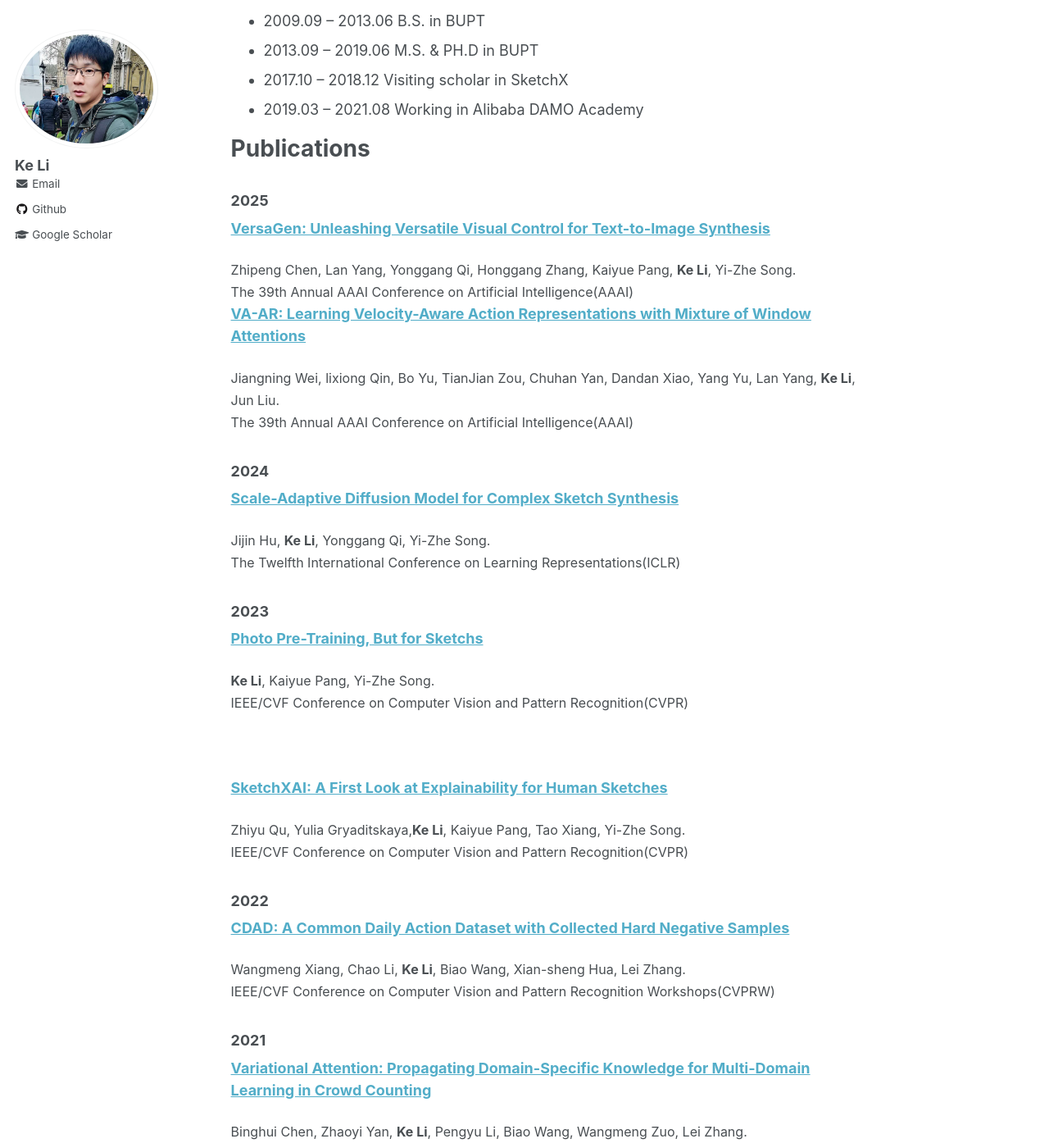
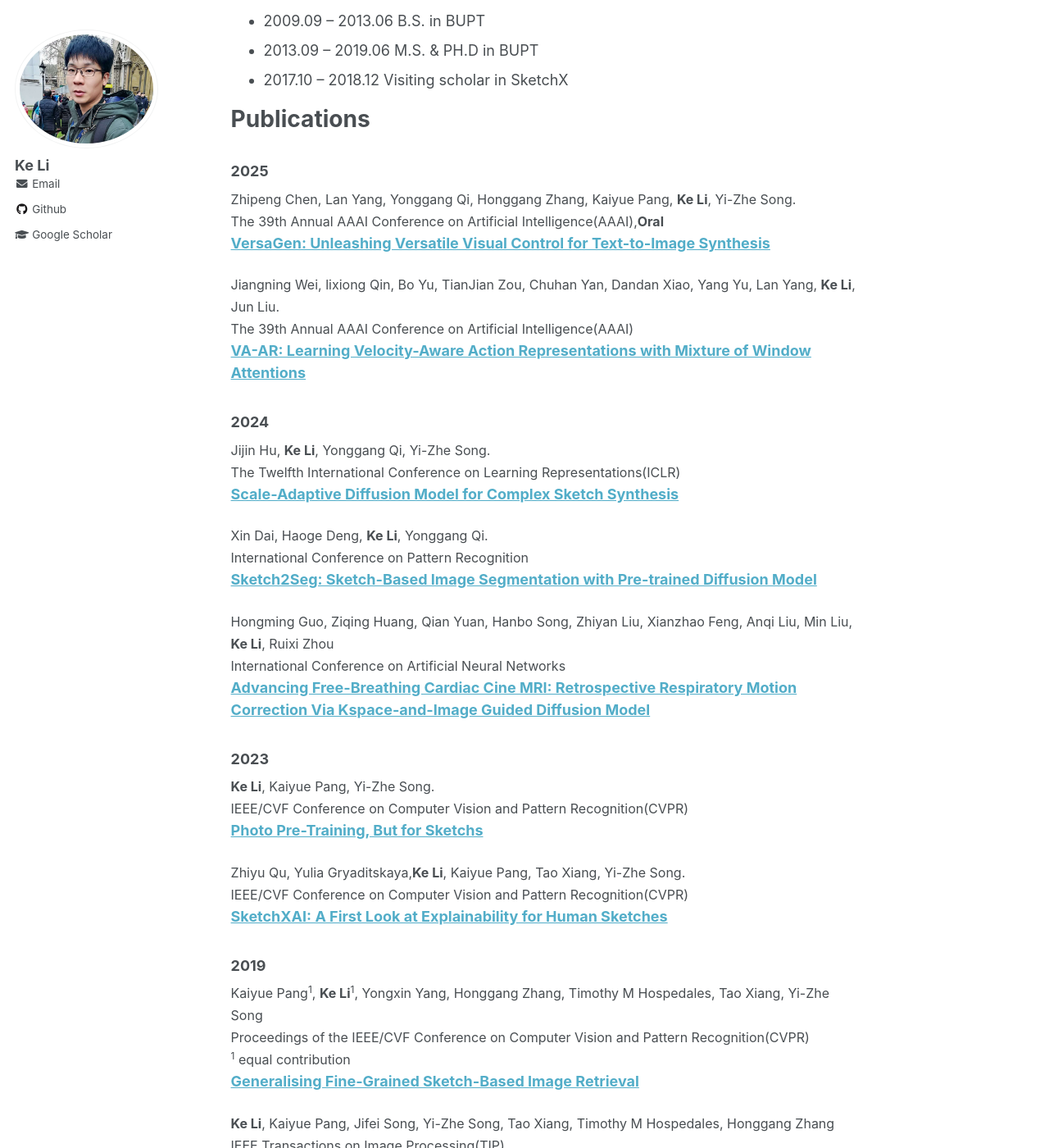
Before and after one commit to KeLi-SketchX/KeLi-SketchX.github.io, a Jekyll site: the page built from _pages/about.md, in a window 1280 px wide and 1400 px high, scrolled down 381 px. Shown: the whole window at 82% size. Built offline with Jekyll 4.4.1, drawn with Linux system fonts in a browser that asks for light colours; some of the changed text lies outside the part shown.

Commit message:
Update about.md

```diff
--- a/_pages/about.md
+++ b/_pages/about.md
@@ -17,19 +17,21 @@ My research interest is Computer Vision and Machine Learning, particularly focus
 * 2009.09 -- 2013.06   B.S.              in BUPT
 * 2013.09 -- 2019.06   M.S. & PH.D       in BUPT
 * 2017.10 -- 2018.12   Visiting scholar  in SketchX
-* 2019.03 -- 2021.08   Working           in Alibaba DAMO Academy
+<!--* 2019.03 -- 2021.08   Working           in Alibaba DAMO Academy -->
 
 # Publications
 ### **2025**
-[**VersaGen: Unleashing Versatile Visual Control for Text-to-Image Synthesis**](https://openreview.net/forum?id=fcnZ7SJS4m)
+
 
 <font size=3>
 Zhipeng Chen, Lan Yang, Yonggang Qi, Honggang Zhang, Kaiyue Pang, <b>Ke Li</b>, Yi-Zhe Song.
 <br>
-The 39th Annual AAAI Conference on Artificial Intelligence(AAAI)
+The 39th Annual AAAI Conference on Artificial Intelligence(AAAI),<b>Oral</b>
 </font>
 
-[**VA-AR: Learning Velocity-Aware Action Representations with Mixture of Window Attentions**](https://openreview.net/forum?id=la8o6xjTnp)
+
+[**VersaGen: Unleashing Versatile Visual Control for Text-to-Image Synthesis**](https://openreview.net/forum?id=fcnZ7SJS4m)
+
 
 <font size=3>
 Jiangning Wei, lixiong Qin, Bo Yu, TianJian Zou, Chuhan Yan, Dandan Xiao, Yang Yu, Lan Yang, <b>Ke Li</b>, Jun Liu.
@@ -37,9 +39,9 @@ Jiangning Wei, lixiong Qin, Bo Yu, TianJian Zou, Chuhan Yan, Dandan Xiao, Yang Y
 The 39th Annual AAAI Conference on Artificial Intelligence(AAAI)
 </font>
 
+[**VA-AR: Learning Velocity-Aware Action Representations with Mixture of Window Attentions**](https://openreview.net/forum?id=la8o6xjTnp)
 
 ### **2024**
-[**Scale-Adaptive Diffusion Model for Complex Sketch Synthesis**](http://keli-sketchx.github.io/files/870_scale_adaptive_diffusion_model.pdf)
 
 <font size=3>
 Jijin Hu, <b>Ke Li</b>, Yonggang Qi, Yi-Zhe Song.
@@ -47,8 +49,27 @@ Jijin Hu, <b>Ke Li</b>, Yonggang Qi, Yi-Zhe Song.
 The Twelfth International Conference on Learning Representations(ICLR)
 </font>
 
+[**Scale-Adaptive Diffusion Model for Complex Sketch Synthesis**](http://keli-sketchx.github.io/files/870_scale_adaptive_diffusion_model.pdf)
+
+
+
+<font size=3>
+Xin Dai, Haoge Deng, <b>Ke Li</b>, Yonggang Qi.
+<br>
+International Conference on Pattern Recognition
+</font>
+
+[**Sketch2Seg: Sketch-Based Image Segmentation with Pre-trained Diffusion Model**](https://link.springer.com/chapter/10.1007/978-3-031-78347-0_3)
+
+<font size=3>
+Hongming Guo, Ziqing Huang, Qian Yuan, Hanbo Song, Zhiyan Liu, Xianzhao Feng, Anqi Liu, Min Liu, <b>Ke Li</b>, Ruixi Zhou
+<br>
+International Conference on Artificial Neural Networks
+</font>
+
+[**Advancing Free-Breathing Cardiac Cine MRI: Retrospective Respiratory Motion Correction Via Kspace-and-Image Guided Diffusion Model**](https://link.springer.com/chapter/10.1007/978-3-031-72353-7_14)
+
 ### **2023**
-[**Photo Pre-Training, But for Sketchs**](http://keli-sketchx.github.io/files/Li_Photo_Pre-Training_but_for_Sketch_CVPR_2023_paper.pdf)
 
 <font size=3>
 <b>Ke Li</b>, Kaiyue Pang, Yi-Zhe Song.
@@ -56,10 +77,7 @@ The Twelfth International Conference on Learning Representations(ICLR)
 IEEE/CVF Conference on Computer Vision and Pattern Recognition(CVPR)
 </font>
 
-<br>
-<br>
-
-[**SketchXAI: A First Look at Explainability for Human Sketches**](http://keli-sketchx.github.io/files/Qu_SketchXAI_A_First_Look_at_Explainability_for_Human_Sketches_CVPR_2023_paper.pdf)
+[**Photo Pre-Training, But for Sketchs**](http://keli-sketchx.github.io/files/Li_Photo_Pre-Training_but_for_Sketch_CVPR_2023_paper.pdf)
 
 <font size=3>
 Zhiyu Qu, Yulia Gryaditskaya,<b>Ke Li</b>, Kaiyue Pang, Tao Xiang, Yi-Zhe Song.
@@ -98,9 +115,7 @@ Proceedings of the IEEE/CVF Conference on Computer Vision and Pattern Recognitio
 <sup>1</sup> equal contribution
 </font>
 
-<br>
-
-[**Towards Deep Universal Sketch Perceptual Grouper**](http://keli-sketchx.github.io/files/TIP2019.pdf)
+[**Generalising Fine-Grained Sketch-Based Image Retrieval**](http://keli-sketchx.github.io/files/CVPR2019.pdf)
 
 <font size=3>
 <b>Ke Li</b>, Kaiyue Pang, Jifei Song, Yi-Zhe Song, Tao Xiang, Timothy M Hospedales, Honggang Zhang
@@ -108,23 +123,19 @@ Proceedings of the IEEE/CVF Conference on Computer Vision and Pattern Recognitio
 IEEE Transactions on Image Processing(TIP)
 </font>
 
-
+[**Towards Deep Universal Sketch Perceptual Grouper**](http://keli-sketchx.github.io/files/TIP2019.pdf)
 
 ### **2018**
-
-
-[**Universal Sketch Perceptual Grouping**](http://keli-sketchx.github.io/files/ECCV2018.pdf)
-
 <font size=3>
 <b>Ke Li</b>, Kaiyue Pang, Jifei Song, Yi-Zhe Song, Tao Xiang, Timothy M Hospedales, Honggang Zhang
 <br>
 Proceedings of the european conference on computer vision(ECCV)
 </font>
 
+[**Universal Sketch Perceptual Grouping**](http://keli-sketchx.github.io/files/ECCV2018.pdf)
+
 
 ### 2017
-
-[**Synergistic Instance-Level Subspace Alignment for Fine-Grained Sketch-Based Image Retrieval**](http://keli-sketchx.github.io/files/TIP2017.pdf)
 
 <font size=3>
 <b>Ke Li</b>, Kaiyue Pang, Yi-Zhe Song, Timothy M Hospedales, Honggang Zhang
@@ -132,14 +143,30 @@ Proceedings of the european conference on computer vision(ECCV)
 IEEE Transactions on Image Processing(TIP)
 </font>
 
-
+[**Synergistic Instance-Level Subspace Alignment for Fine-Grained Sketch-Based Image Retrieval**](http://keli-sketchx.github.io/files/TIP2017.pdf)
 
 ### 2016
 
-
-[**Fine-Grained Sketch-Based Image Retrieval: The Role of Part-Aware Attributes**](http://keli-sketchx.github.io/files/WACV2016.pdf)
 <font size=3>
 <b>Ke Li</b>, Kaiyue Pang, Yi-Zhe Song, Timothy M Hospedales, Honggang Zhang
 <br>
-IEEE Winter Conference on Applications of Computer Vision(WACV)
+IEEE Winter Conference on Applications of Computer Vision(WACV),<b>Oral</b>
 </font>
+
+[**Fine-Grained Sketch-Based Image Retrieval: The Role of Part-Aware Attributes**](http://keli-sketchx.github.io/files/WACV2016.pdf)
+
+<font size=3>
+Yichuan Hu,<b>Ke Li</b>, Honggang Zhang
+<br>
+Visual Communications and Image Processing (VCIP)
+</font>
+
+[**Cross-modal face matching: Tackling visual abstraction using fine-grained attributes**](https://ieeexplore.ieee.org/abstract/document/7805451/)
+
+<font size=3>
+Peng Xu, Ke Li, Zhanyu Ma, Yi-Zhe Song, Liang Wang, Jun Guo
+<br>
+IEEE International Conference on Network Infrastructure and Digital Content (IC-NIDC), <b>Best Paper Award</b>
+</font>
+
+[**Cross-modal subspace learning for sketch-based image retrieval: A comparative study**](https://ieeexplore.ieee.org/abstract/document/7974625/)
```
Also changed, not shown: other parts of _pages/about.md (+4 -5 lines).
